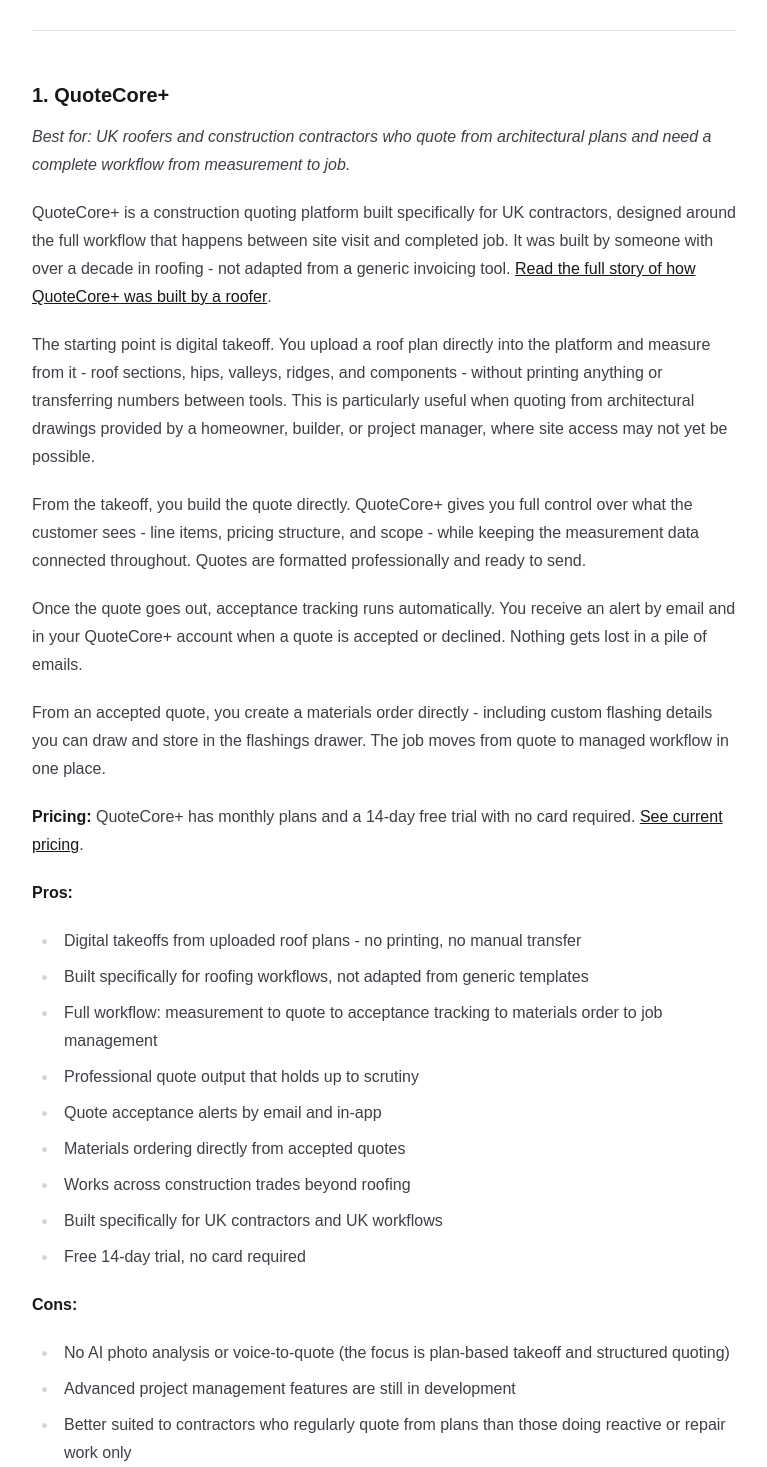
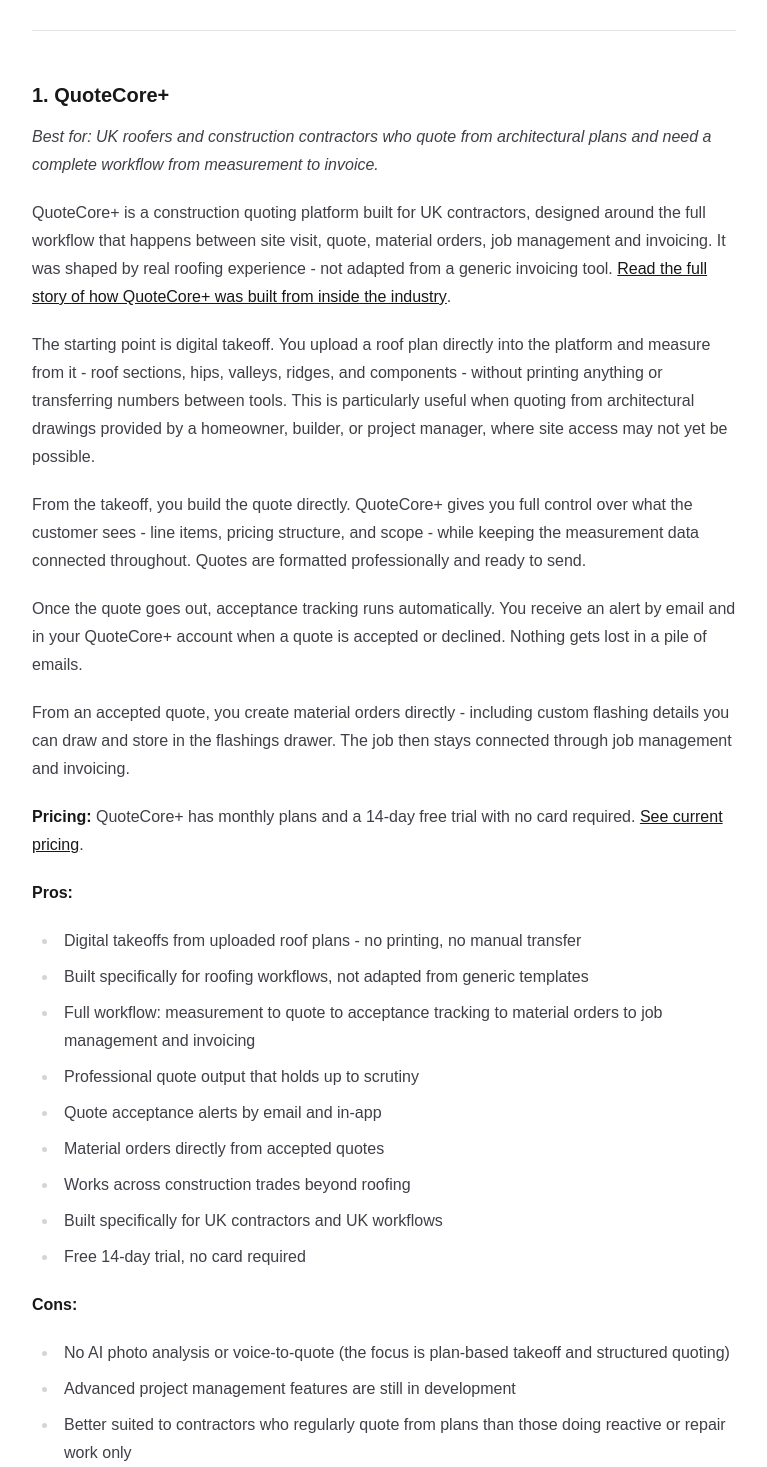
Before and after one commit to barrytheai/quotecore, a Next.js app: page /blog/best-roofing-quoting-software-uk-2026 in a window 1280 px wide. Shown: the part 2503-3970 px from the top of the page, without its empty margins (256-1023 px from the left). Built offline with nearby package versions, Linux system fonts and the light colour scheme.

Commit message:
Update best-roofing-quoting-software-uk-2026.tsx
Update best roofing software guide for quote-to-invoice workflow

```diff
--- a/app/blog/[slug]/content/best-roofing-quoting-software-uk-2026.tsx
+++ b/app/blog/[slug]/content/best-roofing-quoting-software-uk-2026.tsx
@@ -38,8 +38,8 @@ export default function Post() {
               ["UK material types", "Tiles, breathable membrane, lead flashing, dry ridge - the software should understand these"],
               ["Professional quote output", "Branded PDFs that hold up to scrutiny from homeowners and project managers"],
               ["Quote acceptance tracking", "Know when a quote is viewed, accepted, or declined without chasing by phone"],
-              ["Materials ordering", "Convert an accepted quote into a materials order without re-entering everything"],
-              ["Workflow from quote to job", "Keeps the accepted quote connected to the job, not lost in email threads"],
+              ["Material orders", "Convert an accepted quote into a material order without re-entering everything"],
+              ["Workflow from quote to invoice", "Keeps the accepted quote connected through job management and invoicing"],
               ["Mobile-friendly", "Works on site, in a van, not just at a desk"],
               ["UK pricing and VAT", "Handles UK tax requirements without workarounds"],
               ["Free trial", "Low-risk way to test before committing"],
@@ -60,12 +60,12 @@ export default function Post() {
       <hr />
 
       <h3>1. QuoteCore+</h3>
-      <p><em>Best for: UK roofers and construction contractors who quote from architectural plans and need a complete workflow from measurement to job.</em></p>
-      <p>QuoteCore+ is a construction quoting platform built specifically for UK contractors, designed around the full workflow that happens between site visit and completed job. It was built by someone with over a decade in roofing - not adapted from a generic invoicing tool. <a href="/blog/built-by-a-roofer">Read the full story of how QuoteCore+ was built by a roofer</a>.</p>
+      <p><em>Best for: UK roofers and construction contractors who quote from architectural plans and need a complete workflow from measurement to invoice.</em></p>
+      <p>QuoteCore+ is a construction quoting platform built for UK contractors, designed around the full workflow that happens between site visit, quote, material orders, job management and invoicing. It was shaped by real roofing experience - not adapted from a generic invoicing tool. <a href="/blog/built-by-a-roofer">Read the full story of how QuoteCore+ was built from inside the industry</a>.</p>
       <p>The starting point is digital takeoff. You upload a roof plan directly into the platform and measure from it - roof sections, hips, valleys, ridges, and components - without printing anything or transferring numbers between tools. This is particularly useful when quoting from architectural drawings provided by a homeowner, builder, or project manager, where site access may not yet be possible.</p>
       <p>From the takeoff, you build the quote directly. QuoteCore+ gives you full control over what the customer sees - line items, pricing structure, and scope - while keeping the measurement data connected throughout. Quotes are formatted professionally and ready to send.</p>
       <p>Once the quote goes out, acceptance tracking runs automatically. You receive an alert by email and in your QuoteCore+ account when a quote is accepted or declined. Nothing gets lost in a pile of emails.</p>
-      <p>From an accepted quote, you create a materials order directly - including custom flashing details you can draw and store in the flashings drawer. The job moves from quote to managed workflow in one place.</p>
+      <p>From an accepted quote, you create material orders directly - including custom flashing details you can draw and store in the flashings drawer. The job then stays connected through job management and invoicing.</p>
 
       <p><strong>Pricing:</strong> QuoteCore+ has monthly plans and a 14-day free trial with no card required. <a href="https://quote-core.com/#pricing">See current pricing</a>.</p>
 
@@ -73,10 +73,10 @@ export default function Post() {
       <ul>
         <li>Digital takeoffs from uploaded roof plans - no printing, no manual transfer</li>
         <li>Built specifically for roofing workflows, not adapted from generic templates</li>
-        <li>Full workflow: measurement to quote to acceptance tracking to materials order to job management</li>
+        <li>Full workflow: measurement to quote to acceptance tracking to material orders to job management and invoicing</li>
         <li>Professional quote output that holds up to scrutiny</li>
         <li>Quote acceptance alerts by email and in-app</li>
-        <li>Materials ordering directly from accepted quotes</li>
+        <li>Material orders directly from accepted quotes</li>
         <li>Works across construction trades beyond roofing</li>
         <li>Built specifically for UK contractors and UK workflows</li>
         <li>Free 14-day trial, no card required</li>
@@ -89,8 +89,8 @@ export default function Post() {
         <li>Better suited to contractors who regularly quote from plans than those doing reactive or repair work only</li>
       </ul>
 
-      <p><strong>Best scenario:</strong> You receive a set of architectural drawings for a new-build roof from a site manager. You upload the plans to QuoteCore+, measure the roof sections digitally, build a priced quote with full component breakdown, and send it before you have left your desk. When it is accepted, you generate the materials order in the same platform. The job is tracked from first measurement to completion in one place.</p>
-            <h3>Watch QuoteCore+ create a roofing quote</h3>
+      <p><strong>Best scenario:</strong> You receive a set of architectural drawings for a new-build roof from a site manager. You upload the plans to QuoteCore+, measure the roof sections digitally, build a priced quote with full component breakdown, and send it before you have left your desk. When it is accepted, you generate the material order in the same platform and keep the job connected through to invoice.</p>
+      <h3>Watch QuoteCore+ create a roofing quote</h3>
       <p>
         To see how QuoteCore+ works in practice, this walkthrough shows a roofing quote being created from start to finish — from job setup and measurements through to a customer-ready quote.
       </p>
@@ -304,7 +304,8 @@ export default function Post() {
               ["AI photo analysis", "❌", "✅", "❌", "❌", "❌", "❌", "❌"],
               ["Live UK material prices", "❌", "❌", "❌", "❌", "❌", "❌", "✅"],
               ["Quote acceptance tracking", "✅", "✅", "✅", "✅", "✅", "✅", "Basic"],
-              ["Materials ordering", "✅", "❌", "❌", "❌", "❌", "❌", "❌"],
+              ["Material orders", "✅", "❌", "❌", "❌", "❌", "❌", "❌"],
+              ["Invoicing workflow", "✅", "❌", "✅", "✅", "✅", "✅", "Basic"],
               ["Job scheduling", "✅", "Basic", "Strong", "Strong", "Basic", "✅", "Basic"],
               ["Team management", "✅", "Basic", "Strong", "Strong", "Basic", "✅", "Basic"],
               ["Job costing", "Basic", "Basic", "✅", "✅", "Basic", "Strong", "Basic"],
@@ -348,7 +349,7 @@ export default function Post() {
       <p>Roofing quoting software helps contractors turn measurements and job specifications into professional, priced quotes - without spreadsheets or manual calculation. The best tools for roofers include workflows specific to roofing: digital takeoffs, component-level pricing, material calculations, and structured output that customers can read and act on.</p>
 
       <h3>What is the best roofing quoting software for UK contractors in 2026?</h3>
-      <p>The best option depends on your workflow. QuoteCore+ is the strongest for contractors quoting from plans who need a full workflow from measurement to materials order. Sleepless Tradesman suits sole traders doing high volumes of repair work. Tradify works well for small teams needing job management alongside quoting. EasyEstimate stands out if live UK merchant pricing built into your estimates is a priority.</p>
+      <p>The best option depends on your workflow. QuoteCore+ is the strongest for contractors quoting from plans who need a full workflow from measurement to quote, material orders, job management and invoicing. Sleepless Tradesman suits sole traders doing high volumes of repair work. Tradify works well for small teams needing job management alongside quoting. EasyEstimate stands out if live UK merchant pricing built into your estimates is a priority.</p>
 
       <h3>How long does it take to send a roofing quote with software?</h3>
       <p>With a platform like QuoteCore+, most contractors send their first quote within minutes of entering their measurements. The goal is to quote the same day as the site visit - ideally before leaving. The delay in most quoting processes is not measurement but the admin that comes after it. See the <a href="/blog/construction-quote-speed-checklist">Construction Quote Speed Checklist</a> for a step-by-step process to quote the same day, every time.</p>
```
